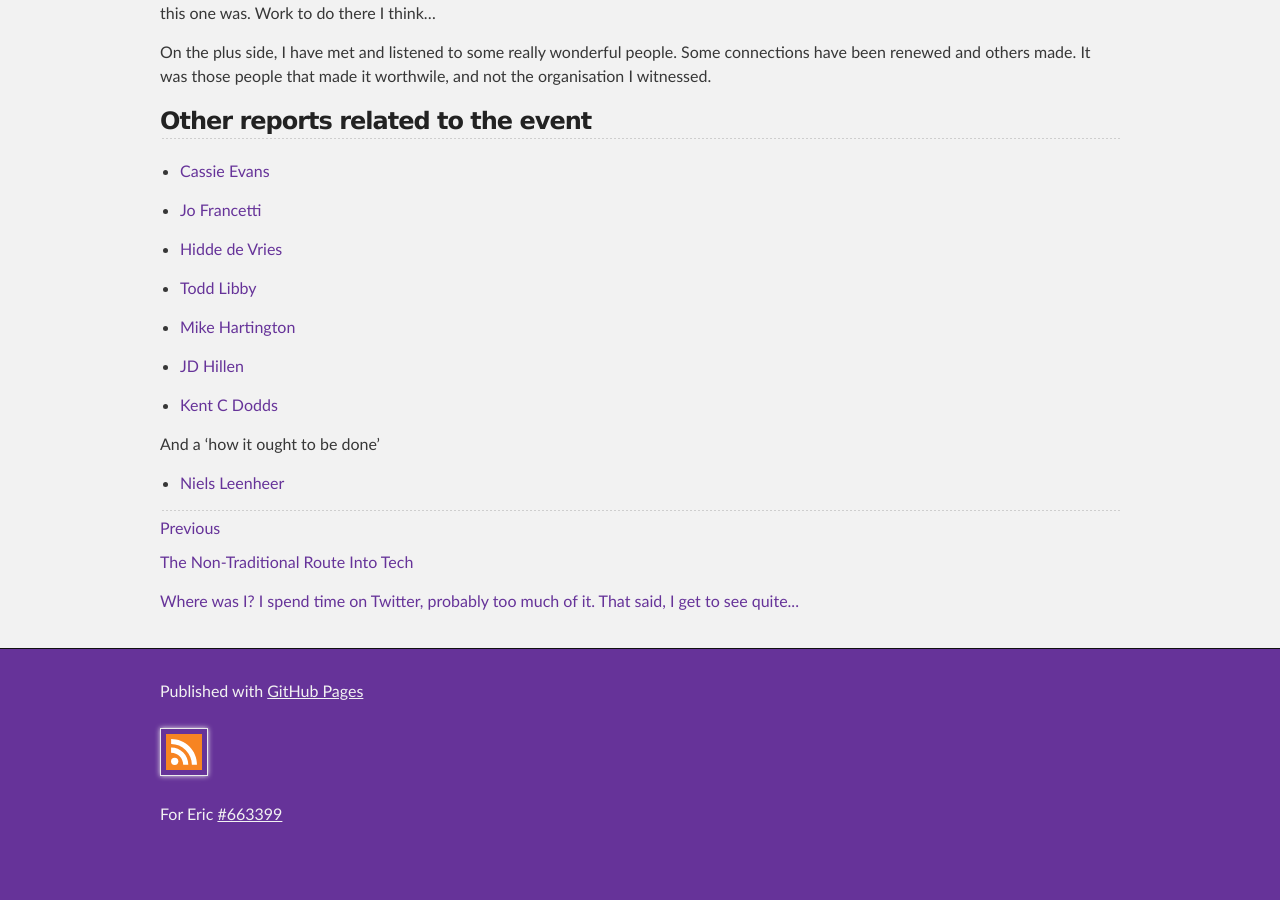
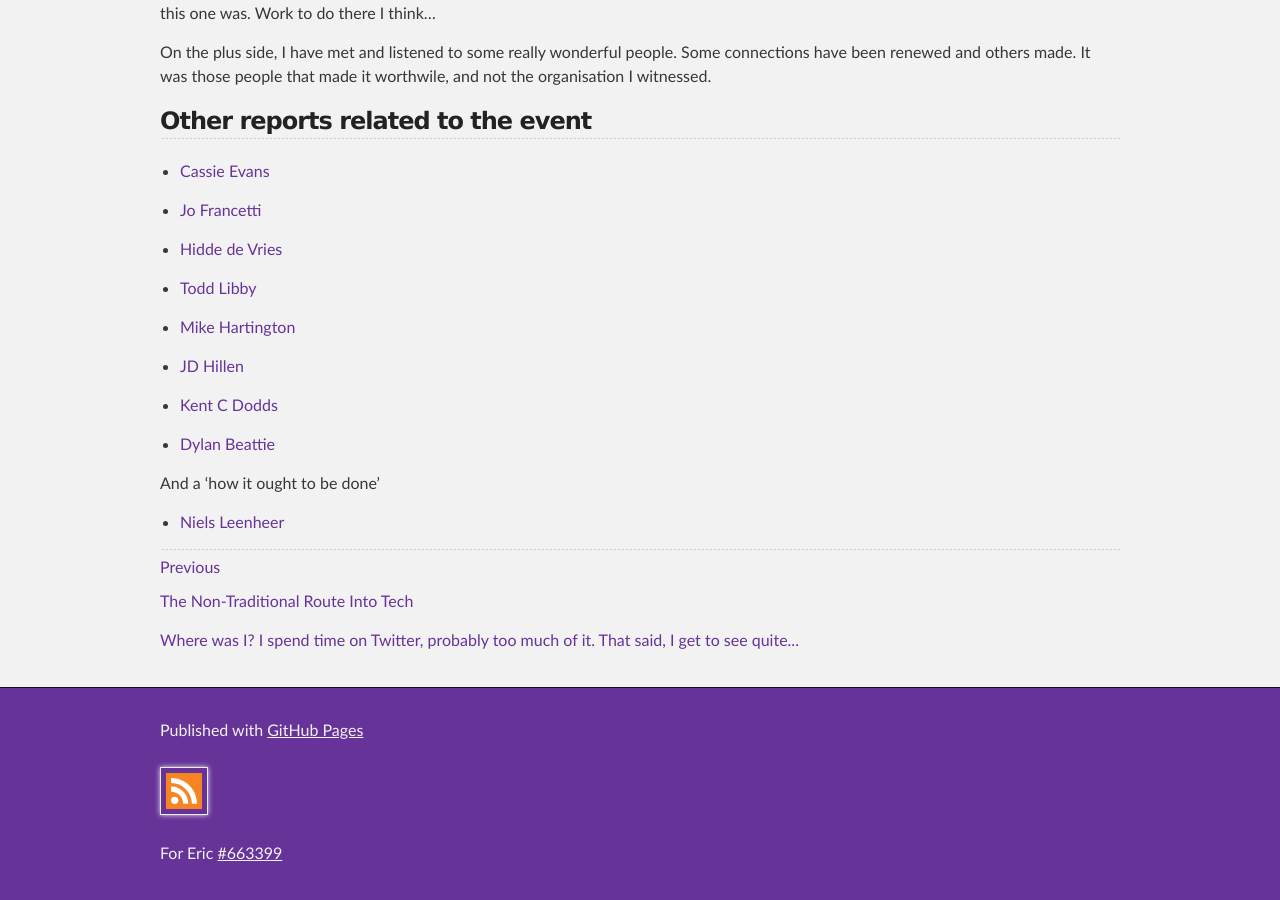
Before and after one commit to christopherallanperry/christopherallanperry.github.io, a Jekyll site: the page built from _posts/2022-11-19-modern_frontends-an_attendees_perspective.markdown, in a window 1280 px wide and 900 px high, scrolled down 5731 px. Built offline with Jekyll 4.4.1, drawn with Linux system fonts in a browser that asks for light colours; before the commit the page ends 6592 px from its top, so only the background shows below that.

Commit message:
Added Dylan Beattie's account

```diff
--- a/_posts/2022-11-19-modern_frontends-an_attendees_perspective.markdown
+++ b/_posts/2022-11-19-modern_frontends-an_attendees_perspective.markdown
@@ -119,6 +119,8 @@ On the plus side, I have met and listened to some really wonderful people. Some
 
 - [Kent C Dodds](https://kentcdodds.com/blog/my-modern-frontends-live-experience)
 
+- [Dylan Beattie](https://dylanbeattie.net/2022/11/22/modern-frontends-2022.html)
+
 And a 'how it ought to be done'
 
 - [Niels Leenheer](https://nielsleenheer.com/articles/2022/red-flag-speakers-having-to-cover-their-own-travel/)
```
